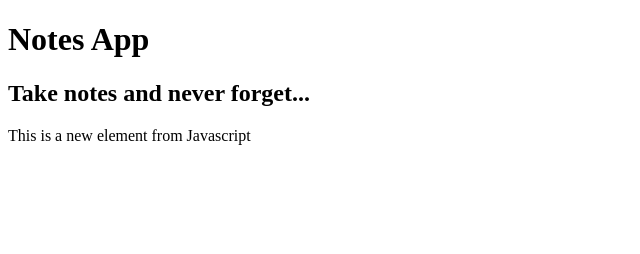
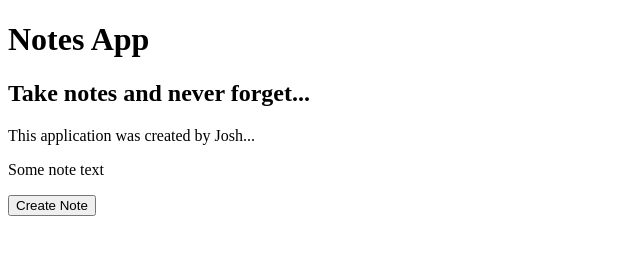
Before and after one commit to Josh-Stewart/js-bootcamp, a plain HTML site: page notes-app/index.html in a window 1280 px wide. Shown: the whole page, without its empty margins (0-640 px from the left). Drawn offline with Linux system fonts and the light colour scheme.

Commit message:
Lecture 53

```diff
--- a/notes-app/index.html
+++ b/notes-app/index.html
@@ -7,6 +7,7 @@
         <h2>Take notes and never forget...</h2>
         <p>This application was created by Josh...</p>
         <p>Some note text</p>
+        <button>Create Note</button>
         <script src="notes-app.js"></script>
     </body>
 </html>
--- a/notes-app/notes-app.js
+++ b/notes-app/notes-app.js
@@ -9,22 +9,7 @@ const notes = [{
     body: 'Coding argh!'
 }]
 
-// DOM
-
-// Query and remove 1
-// const p = document.querySelector('p')
-// p.remove()
-
-// Query all and remove
-const ps = document.querySelectorAll('p')
-ps.forEach(function (p) {
-
-    //p.textContent = '****' //censor content
-    //console.log(p)
-    p.remove()
+document.querySelector('button').addEventListener('click', function (event) {
+    console.log(event)
+    event.target.textContent = 'The button was clicked'
 })
-
-// Add new element
-const newParagraph = document.createElement('p')
-newParagraph.textContent = 'This is a new element from Javascript'
-document.querySelector('body').appendChild(newParagraph)
```
Also changed, not shown: todo-app/todo-app.js (+8 -0 lines).
